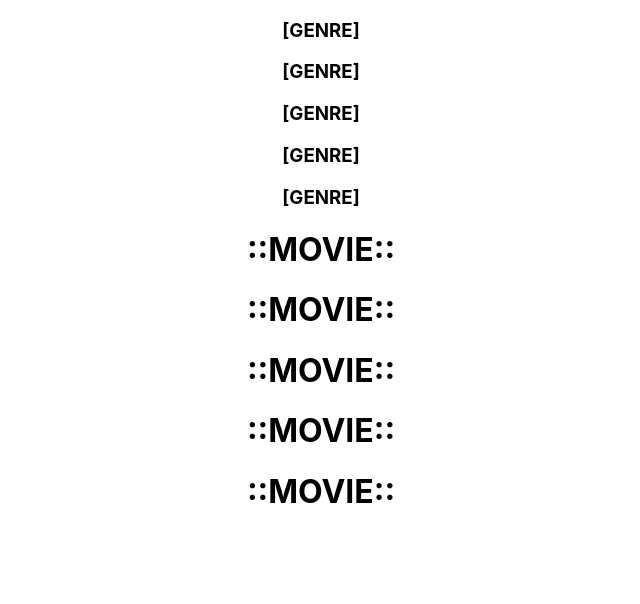
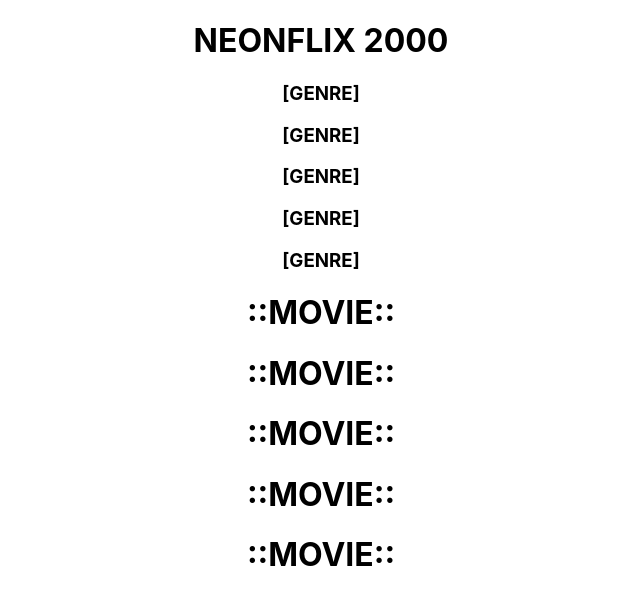
Before and after one commit to romanpirag/neonflix_frontend, a React (Create React App) app: page / in a window 1280 px wide. Shown: the top 604 px of the page, without its empty margins (319-959 px from the left). Built offline with nearby package versions, Linux system fonts and the light colour scheme.

Commit message:
Creates Header Component

```diff
--- a/src/App.js
+++ b/src/App.js
@@ -1,12 +1,13 @@
 import React from 'react';
 import './App.css';
 import MainPage from "./components/MainPage"
+import Header from "./components/Header"
 
 function App() {
   return (
     <div className="App">
       <header className="App-header">
-
+        <Header/>
       </header>
       <main>
         <MainPage/>
--- /dev/null
+++ b/src/components/Header.js
@@ -0,0 +1,8 @@
+import React from "react"
+
+const Header = () => {
+  return <h1>NEONFLIX 2000</h1>
+}
+
+
+export default Header
```
